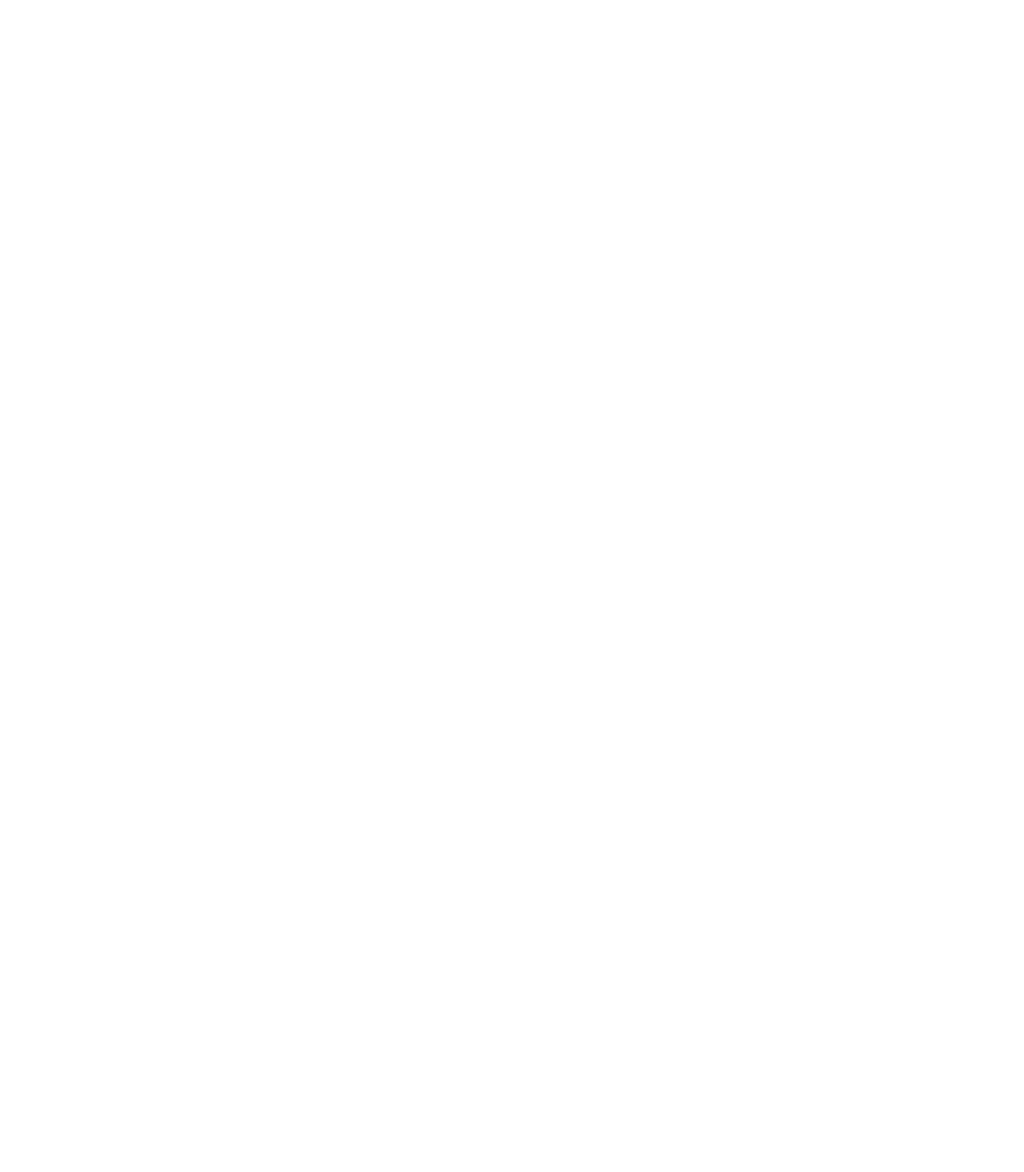
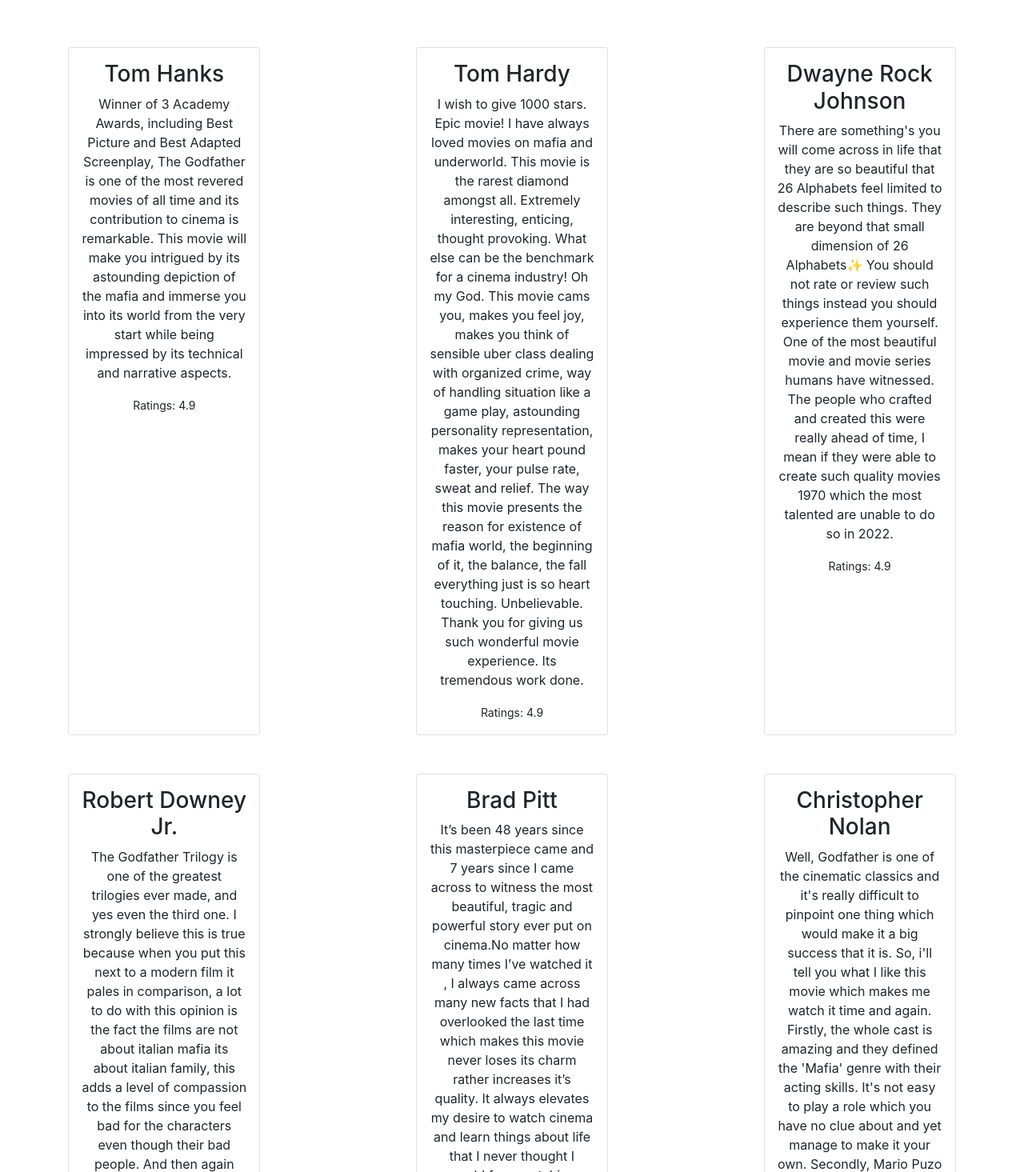
Before and after one commit to VoidGlitch00/movie-review, a React (Create React App) app: page /reviews in a window 1280 px wide. Shown: the part 85-1550 px from the top of the page at 80% size. Before the commit the page ends 800 px from the top, so only its background shows below. Built offline with nearby package versions, Linux system fonts and the light colour scheme.

Commit message:
review done

```diff
--- /dev/null
+++ b/public/fakeData.json
@@ -0,0 +1,38 @@
+[
+    {
+      "id": 1,
+      "name": "Tom Hanks",
+      "review": "Winner of 3 Academy Awards, including Best Picture and Best Adapted Screenplay, The Godfather is one of the most revered movies of all time and its contribution to cinema is remarkable. This movie will make you intrigued by its astounding depiction of the mafia and immerse you into its world from the very start while being impressed by its technical and narrative aspects.",
+      "ratings": 4.9
+    },
+    {
+      "id": 2,
+      "name": "Tom Hardy",
+      "review": "I wish to give 1000 stars. Epic movie! I have always loved movies on mafia and underworld. This movie is the rarest diamond amongst all. Extremely interesting, enticing, thought provoking. What else can be the benchmark for a cinema industry! Oh my God. This movie cams you, makes you feel joy, makes you think of sensible uber class  dealing with organized crime, way of handling situation like a game play, astounding personality representation, makes your heart pound faster, your pulse rate, sweat and relief. The way this movie presents the reason for existence of mafia world, the beginning of it, the balance, the fall everything just is so heart touching. Unbelievable. Thank you for giving us such wonderful movie experience. Its tremendous work done.",
+      "ratings": 4.9
+    },
+    {
+      "id": 3,
+      "name": "Dwayne Rock Johnson",
+      "review": "There are something's you will come across in life that they are so beautiful that 26 Alphabets feel limited to describe such things. They are beyond that small dimension of 26 Alphabets✨ You should not rate or review such things instead you should experience them yourself. One of the most beautiful movie and movie series humans have witnessed. The people who crafted and created this were really ahead of time, I mean if they were able to create such quality movies 1970 which the most talented are unable to do so in 2022.",
+      "ratings": 4.9
+    },
+    {
+      "id": 4,
+      "name": "Robert Downey Jr.",
+      "review": "The Godfather Trilogy is one of the greatest trilogies ever made, and yes even the third one. I strongly believe this is true because when you put this next to a modern film it pales in comparison, a lot to do with this opinion is the fact the films are not about italian mafia its about italian family, this adds a level of compassion to the films since you feel bad for the characters even though their bad people. And then again they make it so you empathise with these characters and their issues.",
+      "ratings": 4.9
+    },
+    {
+      "id": 5,
+      "name": "Brad Pitt",
+      "review": "It’s been 48 years since this masterpiece came and 7 years since I came across to witness the most beautiful, tragic and powerful story ever put on cinema.No matter how many times I’ve watched it , I always came across many new facts that I had overlooked the last time which makes this movie never loses its charm rather increases it’s quality. It always elevates my desire to watch cinema and learn things about life that I never thought I would from watching movie about the mafia. For me godfather is more than movie, an historic moment really shaped the quality of cinema and the influence over the people for generations to come.This is movie holds a special place in my heart. Thank u for existing ❤️.",
+      "ratings": 4.9
+    },
+    {
+      "id": 6,
+      "name": "Christopher Nolan",
+      "review": "Well, Godfather is one of the cinematic classics and it's really difficult to pinpoint one thing which would make it a big success that it is. So, i'll tell you what I like this movie which makes me watch it time and again. Firstly, the whole cast is amazing and they defined the 'Mafia' genre with their acting skills. It's not easy to play a role which you have no clue about and yet manage to make it your own. Secondly, Mario Puzo is a genius. He wrote a piece of history which can only be felt and not read about. You see, I didn't believe when people used to tell me things about Godfather but soon I realized that they all were right. Thirdly, I absolutely love the background score.",
+      "ratings": 4.9
+    }
+  ]
--- /dev/null
+++ b/src/Components/Reviewer/Reviewer.js
@@ -0,0 +1,19 @@
+import React from 'react';
+
+const Reviewer = (props) => {
+    const { name, review, ratings } = props.review;
+    return (
+        <div className="container mx-auto justify-content-center mt-5 d-flex col-xl-4 col-sm-12">
+            <div className="card" style={{width: '15rem'}}>
+                <div className="card-body">
+                    <h3>{name}</h3>
+                    <p className="card-text">{review}
+                    </p>
+                    <small>Ratings: {ratings}</small>
+                </div>
+            </div>
+        </div >
+    );
+};
+
+export default Reviewer;
--- a/src/Components/Reviews/Reviews.js
+++ b/src/Components/Reviews/Reviews.js
@@ -1,9 +1,21 @@
 import React from 'react';
+import CustomHook from '../../CustomHooks/CustomHooks';
+import Reviewer from '../Reviewer/Reviewer';
 
 const Reviews = () => {
+    const [reviewer, setReviewer] = CustomHook();
+    console.log(reviewer);
     return (
-        <div>
+        <div className="d-flex row">
             <h5>this is reviews</h5>
+            {
+                reviewer.map(review =>
+                    <Reviewer
+                        key={review.id}
+                        review={review}>
+                    </Reviewer>
+                )
+            }
         </div>
     );
 };
--- /dev/null
+++ b/src/CustomHooks/CustomHooks.js
@@ -0,0 +1,13 @@
+import { useEffect, useState } from "react"
+
+const CustomHook = () => {
+    const [reviewer, setReviewer] = useState([]);
+    useEffect( ()=> {
+        fetch("fakeData.json")
+        .then(res => res.json())
+        .then(data => setReviewer(data))
+    }, []);
+    return [reviewer, setReviewer];
+}
+
+export default CustomHook;
```
Also changed, not shown: src/chartData.json (deleted, +0 -38 lines).
